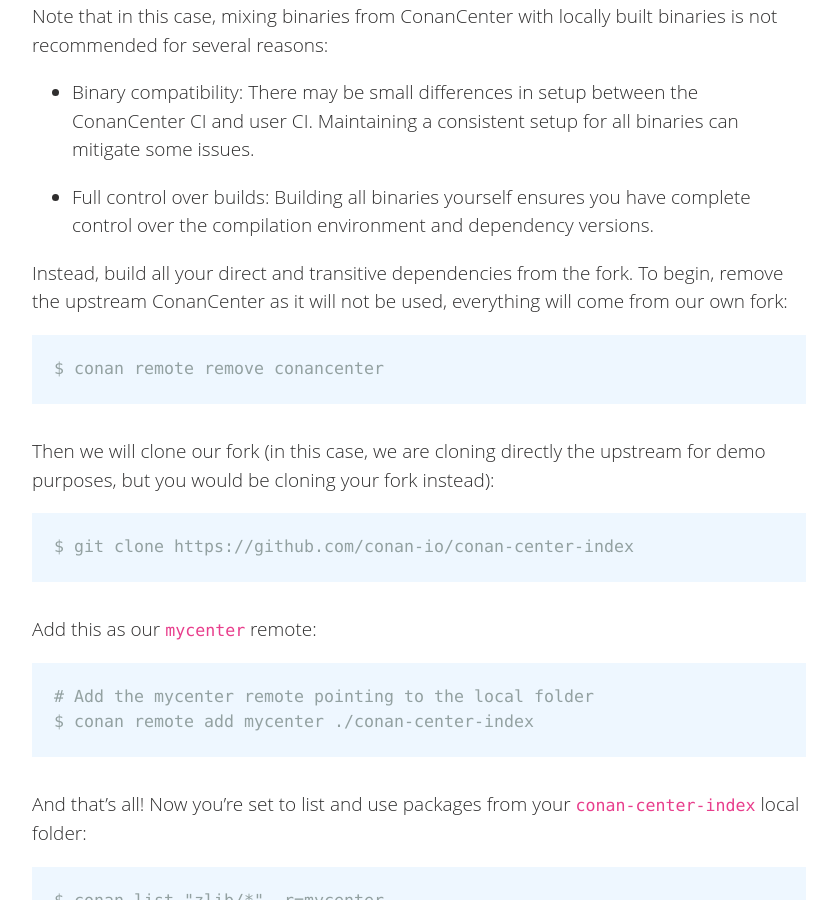
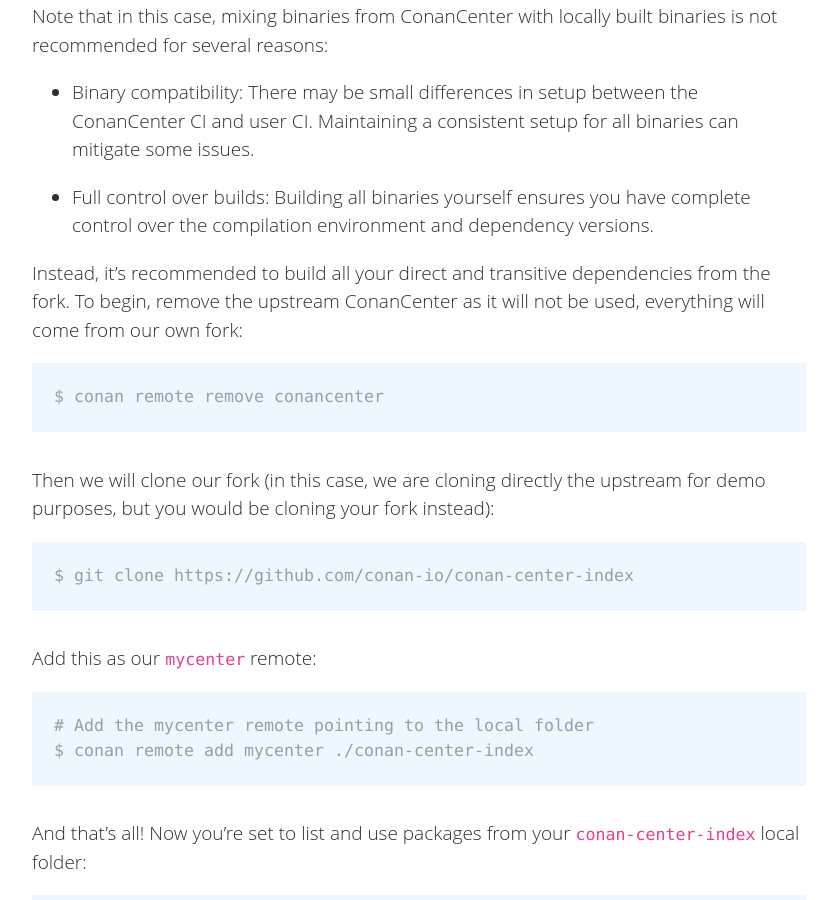
Before and after one commit to conan-io/conan-io.github.io, a Jekyll site: the page built from _posts/2024-04-23-Introducing-local-recipes-index-remote.markdown, in a window 1280 px wide and 900 px high, scrolled down 4128 px. Shown: the whole window, without its empty margins (20-857 px from the left). Built offline with Jekyll 4.4.1, drawn with Linux system fonts in a browser that asks for light colours; comment, search, counter and statistics services are not loaded.

Commit message:
Update _posts/2024-04-23-Introducing-local-recipes-index-remote.markdown
Co-authored-by: Rubén Rincón Blanco <git@rinconblanco.es>

```diff
--- a/_posts/2024-04-23-Introducing-local-recipes-index-remote.markdown
+++ b/_posts/2024-04-23-Introducing-local-recipes-index-remote.markdown
@@ -142,7 +142,7 @@ and user CI. Maintaining a consistent setup for all binaries can mitigate some i
 - Full control over builds: Building all binaries yourself ensures you have complete control
 over the compilation environment and dependency versions.
 
-Instead, build all your direct and transitive dependencies from the fork.
+Instead, it's recommended to build all your direct and transitive dependencies from the fork.
 To begin, remove the upstream ConanCenter as it will not be used, everything will come
 from our own fork:
 
```
